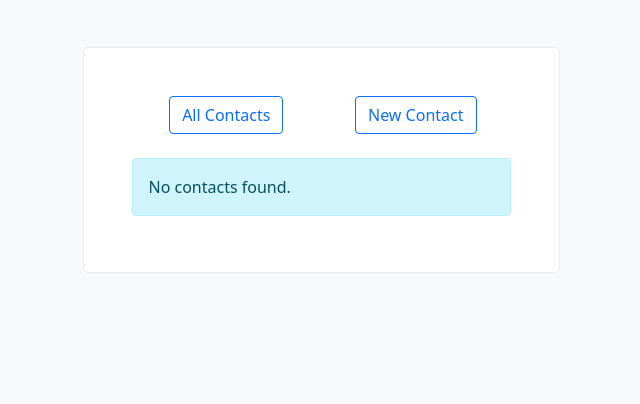
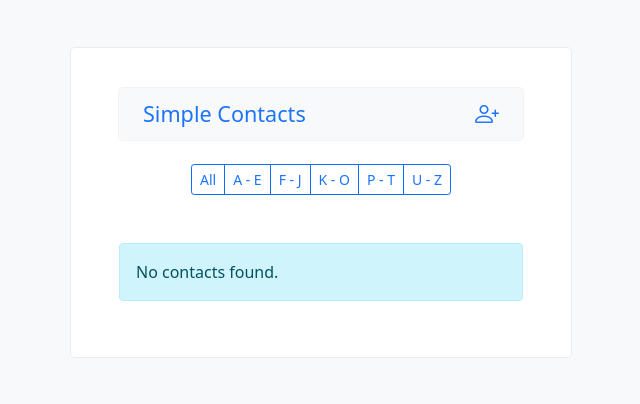
Before and after one commit to 4ka0/simple_contacts, a Django app: page / in a window 1280 px wide. Shown: the top 404 px of the page, without its empty margins (319-959 px from the left). Run offline with Django 3.2, Linux system fonts and the light colour scheme; data that the repository does not hold is empty; parts of the project's set-up code (start-up, migrations or seed data) failed here and were passed over; some libraries are stand-ins or nearby versions.

Commit message:
Alphabetic search bar added

```diff
--- a/contacts/urls.py
+++ b/contacts/urls.py
@@ -5,7 +5,7 @@ from . import views
 
 urlpatterns = [
     path('', views.contact_list, name='contact_list'),
-    path('letter/<str:letter>/', views.contact_alphabet, name='contact_alphabet'),
+    path('letter/<str:letters>/', views.contact_alphabet, name='contact_alphabet'),
     path('new/', views.contact_new, name='contact_new'),
     path('<int:pk>/', views.contact_detail, name='contact_detail'),
     path('<int:pk>/edit/', views.contact_edit, name='contact_edit'),
--- a/contacts/views.py
+++ b/contacts/views.py
@@ -1,17 +1,66 @@
 from django.utils import timezone
 from django.shortcuts import render, redirect, get_object_or_404
+from django.db.models import Q
 
 from .models import Contact
 from .forms import ContactForm
 
 
 def contact_list(request):
-    contacts = Contact.objects.all()
+    contacts = Contact.objects.order_by('first_name')
     return render(request, 'contact_list.html', {'contacts': contacts})
 
 
-def contact_alphabet(request, letter):
-    contacts = Contact.objects.filter(first_name__istartswith=letter)
+def contact_alphabet(request, letters):
+
+    if letters == 'A-E':
+        contacts = Contact.objects.filter(
+            Q(first_name__startswith='A') |
+            Q(first_name__startswith='B') |
+            Q(first_name__startswith='C') |
+            Q(first_name__startswith='D') |
+            Q(first_name__startswith='E')
+        )
+
+    elif letters == 'F-J':
+        contacts = Contact.objects.filter(
+            Q(first_name__startswith='F') |
+            Q(first_name__startswith='G') |
+            Q(first_name__startswith='H') |
+            Q(first_name__startswith='I') |
+            Q(first_name__startswith='J')
+        )
+
+    elif letters == 'K-O':
+        contacts = Contact.objects.filter(
+            Q(first_name__startswith='K') |
+            Q(first_name__startswith='L') |
+            Q(first_name__startswith='M') |
+            Q(first_name__startswith='N') |
+            Q(first_name__startswith='O')
+        )
+
+    elif letters == 'P-T':
+        contacts = Contact.objects.filter(
+            Q(first_name__startswith='P') |
+            Q(first_name__startswith='Q') |
+            Q(first_name__startswith='R') |
+            Q(first_name__startswith='S') |
+            Q(first_name__startswith='T')
+        )
+
+    else:
+        contacts = Contact.objects.filter(
+            Q(first_name__startswith='U') |
+            Q(first_name__startswith='V') |
+            Q(first_name__startswith='W') |
+            Q(first_name__startswith='X') |
+            Q(first_name__startswith='Z') |
+            Q(first_name__startswith='Y')
+        )
+
+    contacts = contacts.order_by('first_name')
+
     return render(request, 'contact_list.html', {'contacts': contacts})
 
 
--- a/static/css/base.css
+++ b/static/css/base.css
@@ -1,5 +1,10 @@
-html {
+.main-bg {
     background-color: #F8F9FA;
+}
+
+.banner-text {
+    color: #1C74F9;
+    font-size: 135%;
 }
 
 .list-img {
@@ -24,6 +29,29 @@ html {
     color:#BBBBBB;
 }
 
-.navbar-color {
-    background-color: #FFFFFF;
+.fix-width {
+    flex-grow: 0;
+    flex-shrink: 0;
+    flex-basis: 500px;
 }
+
+/* Unvisited link */
+a:link {
+    color: #1C74F9;
+    text-decoration: none;
+  }
+
+  /* Visited link */
+  a:visited {
+    color: #1C74F9;
+  }
+
+  /* Mouse over link */
+  a:hover {
+    color: #FC6644;
+  }
+
+  /* Selected link */
+  a:active {
+    color: #1C74F9;
+  }
--- a/templates/base.html
+++ b/templates/base.html
@@ -17,22 +17,31 @@
 
     <title>Contacts</title>
 </head>
-<body>
-    <main class="main-background mb-5">
+<body class="main-bg">
+    <main>
 
-        <div class="container">
+        <!-- Main container -->
+        <div class="container mb-5">
             <div class="row justify-content-center">
-                <div class="col-5 px-5 py-4 mt-5 rounded bg-white outline">
+                <div class="col-5 bg-white rounded outline fix-width px-5 py-4 mt-5">
 
-                    <nav class="navbar my-3">
-                        <div class="col text-center">
-                            <a class="btn btn-outline-primary" role="button" href="{% url 'contact_list' %}">All Contacts</a>
-                        </div>
-                        <div class="col text-center">
-                            <a class="btn btn-outline-primary" role="button" href="{% url 'contact_new' %}">New Contact</a>
+                    <!-- Navbar container-->
+                    <nav class="navbar navbar-light bg-light rounded outline my-3">
+                        <div class="container-fluid">
+
+                            <!-- Navbar heading-->
+                            <div class="banner-text">
+                                <a href="{% url 'contact_list' %}">Simple Contacts</a>
+                            </div>
+
+                                <!-- Add contact button-->
+                                <a href="{% url 'contact_new' %}">
+                                    <i class="bi-person-plus" style="font-size: 1.5rem;"></i>
+                                </a>
                         </div>
                     </nav>
 
+                    <!-- Main content -->
                     {% block content %}
                     {% endblock content %}
 
--- a/templates/contact_detail.html
+++ b/templates/contact_detail.html
@@ -6,7 +6,7 @@
 
     <!-- Profile image -->
     <div class="row">
-        <div class="col text-center">
+        <div class="col text-center mt-3">
             {% if contact.thumbnail %}
                 <img src="{{ contact.thumbnail.url }}" alt="Profile picture" class="detail-img" >
             {% else %}
@@ -17,7 +17,7 @@
 
     <!-- Social media links -->
     <div class="row">
-        <div class="col text-center mt-3 mb-2">
+        <div class="col text-center my-2">
 
             {% if contact.linkedin_url %}
                 <a href="{{ contact.linkedin_url }}" target="_blank">
--- a/templates/contact_list.html
+++ b/templates/contact_list.html
@@ -37,9 +37,18 @@
     </nav>
     -->
 
+    <div class="text-center">
+        <div class="btn-group my-2" role="group" aria-label="Aplhabet-based group search buttons">
+            <a href="{% url 'contact_list' %}" class="btn btn-sm btn-outline-primary">All</a>
+            <a href="{% url 'contact_alphabet' 'A-E' %}" class="btn btn-sm btn-outline-primary">A - E</a>
+            <a href="{% url 'contact_alphabet' 'F-J' %}" class="btn btn-sm btn-outline-primary">F - J</a>
+            <a href="{% url 'contact_alphabet' 'K-O' %}" class="btn btn-sm btn-outline-primary">K - O</a>
+            <a href="{% url 'contact_alphabet' 'P-T' %}" class="btn btn-sm btn-outline-primary">P - T</a>
+            <a href="{% url 'contact_alphabet' 'U-Z' %}" class="btn btn-sm btn-outline-primary">U - Z</a>
+        </div>
+    </div>
 
-
-    <div class="table-responsive">
+    <div class="table-responsive mt-4">
         <table class="table">
 
             <tbody>
@@ -86,7 +95,7 @@
 
                 {% empty %}
 
-                    <div class="alert alert-info" role="alert">
+                    <div class="alert alert-info mt-3" role="alert">
                         No contacts found.
                     </div>
 
```
